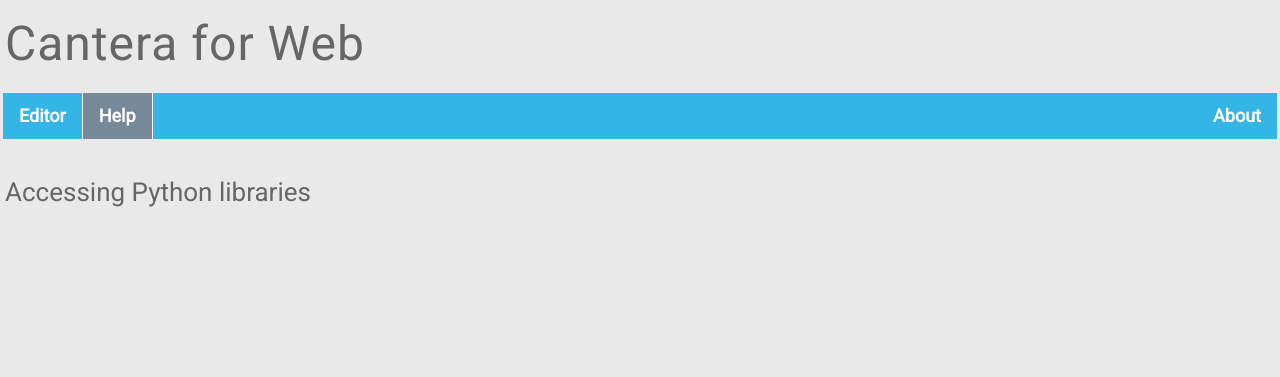
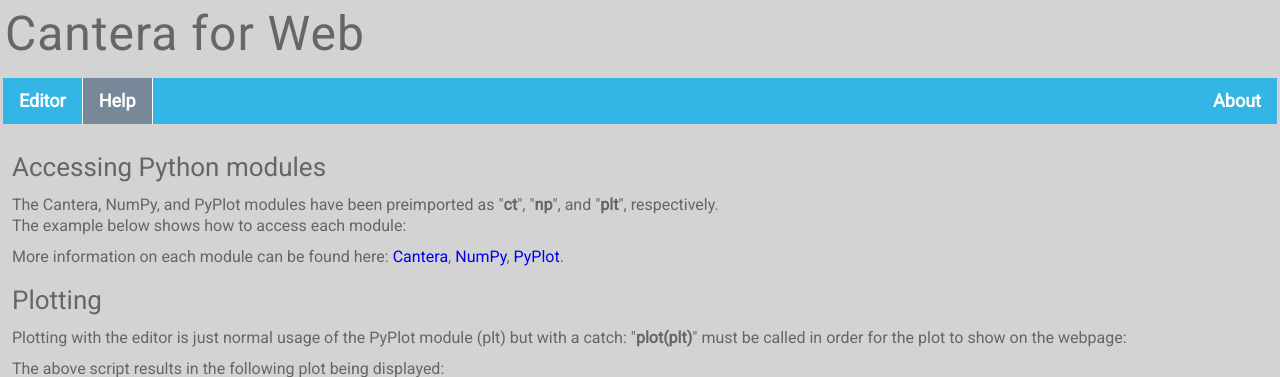
Before and after one commit to joeycastaneda/Cantera4Web, a Python web app: template app/templates/help.html in a window 1280 px wide. Shown: the top 377 px of the page. Run offline with Jinja, Linux system fonts and the light colour scheme; the template is opened without the code that fills it, so the values that code supplies are empty; some libraries are stand-ins or nearby versions.

Commit message:
Added examples to Help page

```diff
--- a/app/exec_template.py
+++ b/app/exec_template.py
@@ -1,6 +1,6 @@
 import cantera as ct
-import matplotlib
 import numpy as np
+import scipy as sp
 import matplotlib
 matplotlib.use('Agg')
 import matplotlib.pyplot as plt
--- a/app/static/css/style.css
+++ b/app/static/css/style.css
@@ -1,5 +1,5 @@
 body {
-  background: #e9e9e9;
+  background: lightgray;
   color: #666666;
   font-family: 'RobotoDraft', 'Roboto', sans-serif;
   font-size: 16px;
@@ -7,29 +7,39 @@ body {
   -moz-osx-font-smoothing: grayscale;
 }
 
-p{
+strong {
+    font-weight: bold
+}
+
+p {
     line-height: 130%;
 }
 
 .p_editor {
     padding: 0px 5px 10px;
 }
+.p_para {
+    padding: 0px 5px 10px;
+    margin: 0px 7px;
+}
 
 h1 {
-  padding: 20px 5px 25px;
+  padding: 10px 5px 20px;
   font-size: 48px;
   font-weight: 300;
   letter-spacing: 1px;
 }
 
 h2 {
-  padding: 20px 5px 20px;
+  padding: 10px 5px 10px;
+  margin: 0px 7px;
   font-size: 34px;
   font-weight: 300;
 }
 
 h3 {
-  padding: 20px 5px 20px;
+  padding: 10px 5px 15px;
+  margin: 0px 7px;
   font-size: 26px;
   font-weight: 300;
 }
@@ -111,3 +121,18 @@ li a {
 li a:hover {
     background-color: #178ab4;
 }
+
+code, pre {
+	font-family: Consolas, Monaco, 'Andale Mono', 'Lucida Console', monospace;
+	hyphens: none;
+    font-size: 13px;
+    width: 55%;
+    padding: 0px;
+    margin: 0px;
+    position: relative;
+    left: 7px
+}
+
+.imgdiv{
+    margin: 10px;
+}
--- a/app/static/js/editor.js
+++ b/app/static/js/editor.js
@@ -1,6 +1,6 @@
 function createEditor(){
     var editor = ace.edit("editor1");
-    editor.setTheme("ace/theme/crimson_editor");
+    editor.setTheme("ace/theme/github");
     editor.setFontSize("13px")
     editor.getSession().setMode("ace/mode/python");
     editor.setValue("print \"Hello World!\"", 1);
--- a/app/templates/editor.html
+++ b/app/templates/editor.html
@@ -32,6 +32,6 @@
     <p class="p_editor">
     <textarea id="output" placeholder="Output appears here" rows="15" ></textarea>
    </p>
-   <div id="plot_img"> </div>
+   <div class="imgdiv" id="plot_img"> </div>
 </body>
 </html>
--- a/app/templates/help.html
+++ b/app/templates/help.html
@@ -7,12 +7,13 @@
     <link rel="stylesheet" href="https://cdnjs.cloudflare.com/ajax/libs/meyer-reset/2.0/reset.min.css">
     <link rel='stylesheet prefetch' href='http://maxcdn.bootstrapcdn.com/font-awesome/4.3.0/css/font-awesome.min.css'>
     <script src="static/js/jquery.js?ver=3"></script>
-    <script src="static/js/execute.js?ver=15"></script>
     <script src="static/js/editor.js"></script>
     <script src="static/js/ace-min/ace.js" type="text/javascript" charset="utf-8"></script>
     <link rel="stylesheet" type="text/css" href="static/css/style.css?ver=29">
+    <link href="static/css/prism.css" rel="stylesheet" />
 
 </head>
+
 <body>
     <h1>Cantera for Web</h1>
     <ul>
@@ -21,11 +22,33 @@
         <li style="float:right"><a href="/about">About</a></li>
     </ul>
 
-    <h3> Accessing Python libraries </h3>
-    <p>
-
+    <h3> Accessing Python modules </h3>
+    <p class="p_para">
+        The Cantera, NumPy, and PyPlot modules have been preimported as
+        "<strong>ct</strong>", "<strong>np</strong>", and
+        "<strong>plt</strong>", respectively.<br> The example below shows how to
+         access each module:
+    </p>
+    <pre><code id="module_access.py" class="language-python"></code></pre>
+    <p class="p_para">
+        More information on each module can be found here:
+        <a target="_blank" href="http://www.cantera.org/docs/sphinx/html/index.html">Cantera</a>,
+        <a target="_blank" href="https://docs.scipy.org/doc/numpy/reference/">NumPy</a>,
+        <a target="_blank" href="http://matplotlib.org/api/pyplot_api.html">PyPlot</a>.
     </p>
 
-
+    <h3>Plotting</h3>
+    <p class="p_para">
+        Plotting with the editor is just normal usage of the PyPlot module (plt)
+        but with a catch: "<strong>plot(plt)</strong>" must be called in order
+        for the plot to show on the webpage:
+    </p>
+    <pre><code id="sin_plot.py" class="language-python"></code></pre>
+    <p class="p_para">
+        The above script results in the following plot being displayed:
+    </p>
+    <div class="imgdiv"> <img src="/example_img?filename=sin_plot.png"> </div>
+   <script src="static/js/examples.js?ver=15"></script>
+   <script src="static/js/prism.js"></script>
 </body>
 </html>
```
Also changed, not shown: app/helpers.py (+7 -1 lines), app/server.py (+18 -0 lines), app/templates/about.html (+3 -4 lines).
